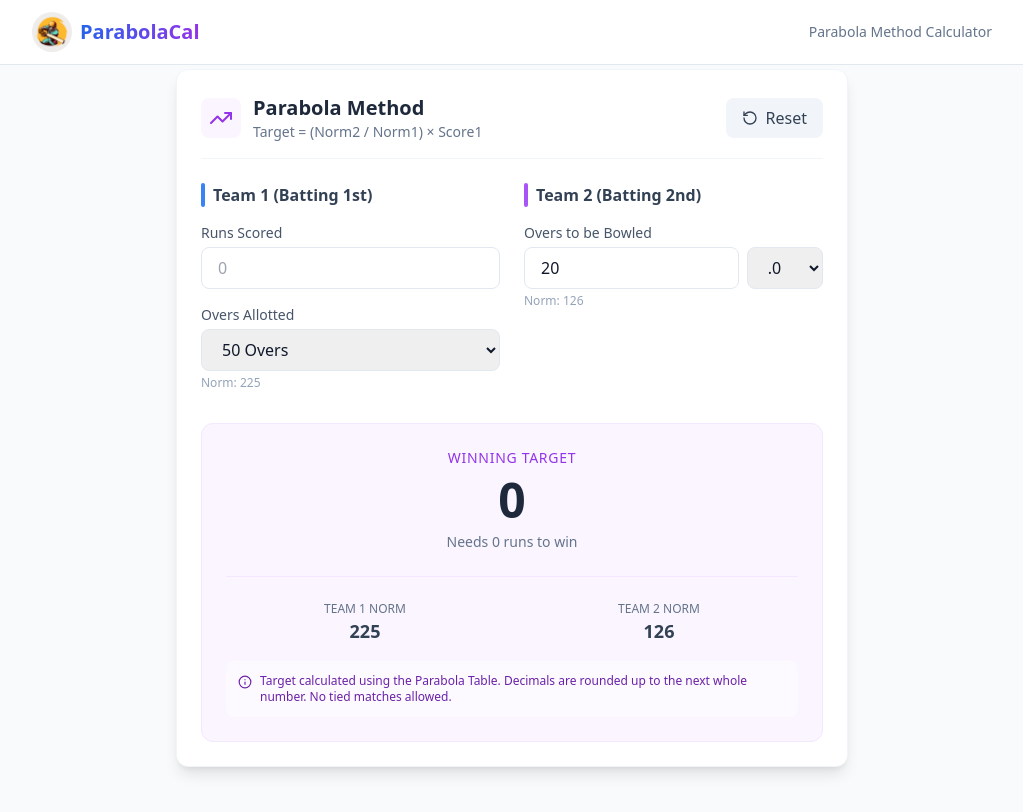
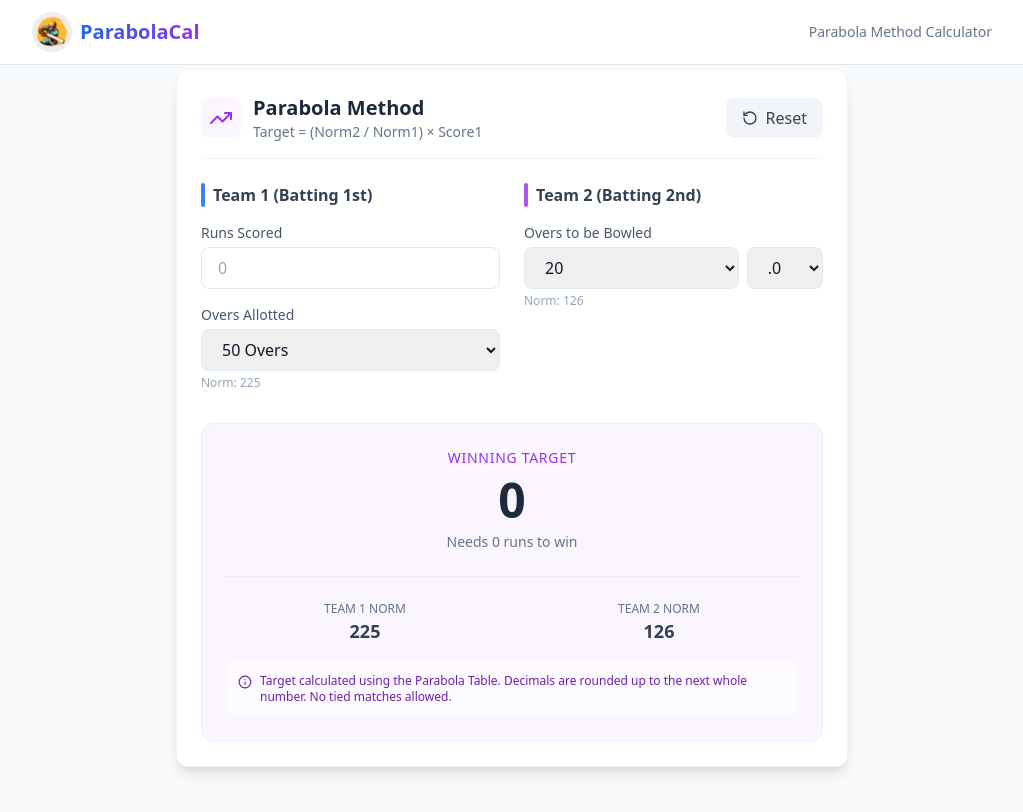
Before and after one commit to ChathuraKarunarathna/ParabolaCal-Cricket_Calculator, a React (Vite) app: page / in a window 1280 px wide. Shown: the top 812 px of the page, without its empty margins (128-1151 px from the left). Built offline with nearby package versions, Linux system fonts and the light colour scheme.

Commit message:
Update Overs to be Bowled Section

```diff
--- a/src/components/ParabolaCalculator.jsx
+++ b/src/components/ParabolaCalculator.jsx
@@ -78,27 +78,15 @@ const ParabolaCalculator = () => {
                     <div>
                         <label className="block text-sm font-medium text-slate-600 mb-1">Overs to be Bowled</label>
                         <div className="flex gap-2">
-                            <input
-                                type="number"
-                                min="20"
-                                max="50"
+                            <select
                                 value={team2Overs}
-                                onChange={(e) => {
-                                    const val = parseInt(e.target.value);
-                                    if (val >= 20 && val <= 50) {
-                                        setTeam2Overs(val);
-                                    } else if (e.target.value === '') {
-                                        setTeam2Overs(20);
-                                    }
-                                }}
-                                list="overs-list"
+                                onChange={(e) => setTeam2Overs(parseInt(e.target.value))}
                                 className="w-full px-4 py-2 border border-slate-200 rounded-lg focus:ring-2 focus:ring-purple-500 outline-none"
-                            />
-                            <datalist id="overs-list">
+                            >
                                 {Array.from({ length: 31 }, (_, i) => i + 20).map(over => (
-                                    <option key={over} value={over} />
+                                    <option key={over} value={over}>{over}</option>
                                 ))}
-                            </datalist>
+                            </select>
                             <select
                                 value={team2Balls}
                                 onChange={(e) => setTeam2Balls(parseInt(e.target.value))}
```
